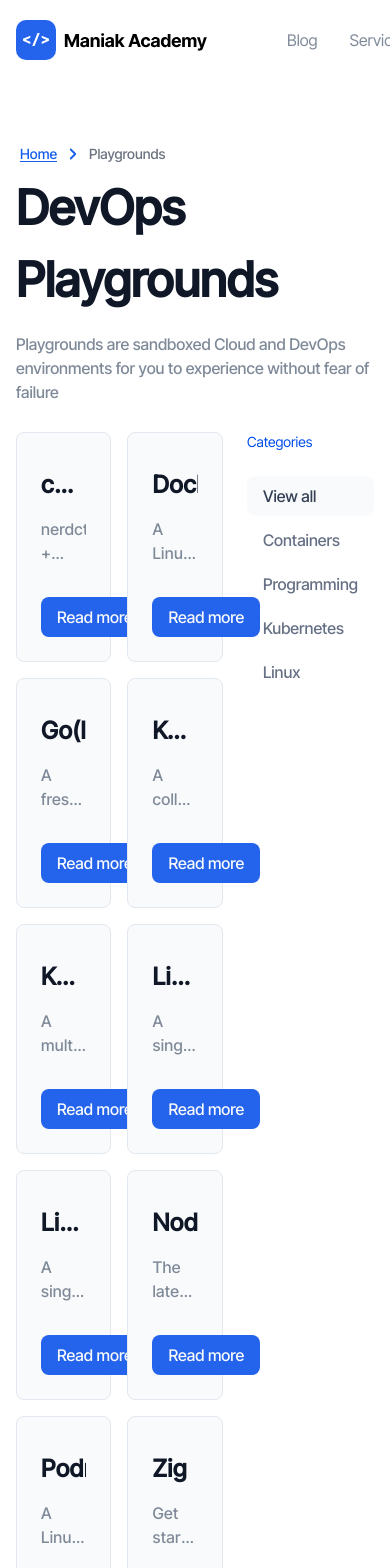
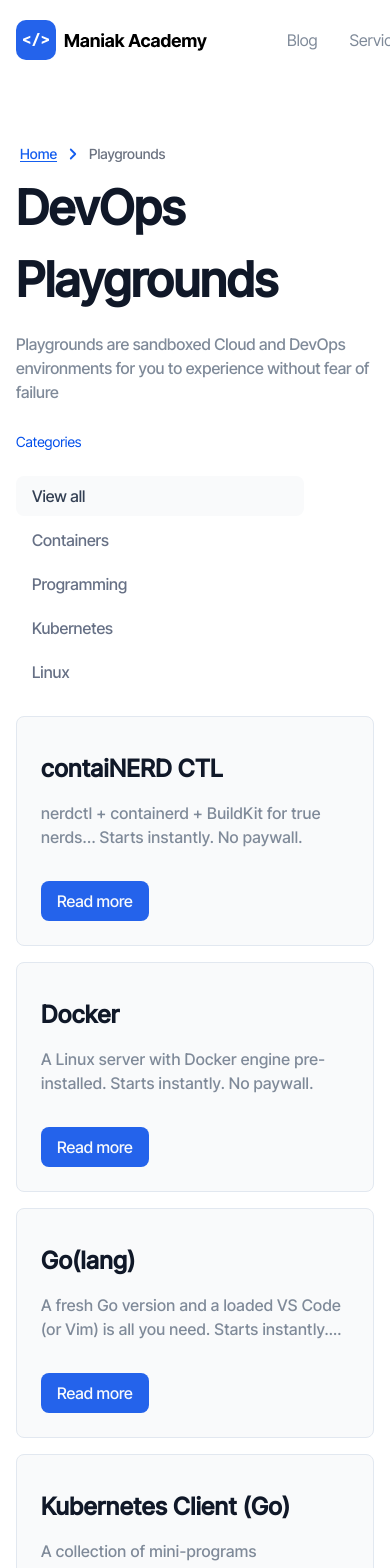
Before and after one commit to sebbycorp/project-maniak-io, a Next.js app: page /playgrounds in a window 390 px wide. Shown: the top 1568 px of the page. Built offline with nearby package versions, Linux system fonts and the light colour scheme.

Commit message:
responsive playgrounds

```diff
--- a/src/pages/playgrounds/index.tsx
+++ b/src/pages/playgrounds/index.tsx
@@ -53,8 +53,8 @@ export default function Playgrounds({ playgrounds }: { playgrounds: Playground[]
       </div>
 
       <div className="my-7">
-        <div className="flex gap-6">
-          <div className="grid grid-cols-2 gap-4">
+        <div className="flex gap-6 max-sm:flex-col-reverse">
+          <div className="grid grid-cols-2 gap-4 max-sm:grid-cols-1">
             {filteredPlaygrounds.map((el, i) => (
               <Card className="max-w-[424px] min-w-full" key={i}>
                 <h3 className="text-2xl mt-3 text-[#101828] max-w-80 tracking-[0.48px] font-semibold bloc">
@@ -74,7 +74,7 @@ export default function Playgrounds({ playgrounds }: { playgrounds: Playground[]
               </Card>
             ))}
           </div>
-          <div className="flex flex-col items-start gap-1 w-72 max-w-full ml-auto">
+          <div className="flex flex-col items-start gap-1 w-72 max-w-full ml-auto max-sm:ml-0">
             <p className="mb-5 text-sm text-[#004EEB]">Categories</p>
             <Button
               className={clsx(
```
